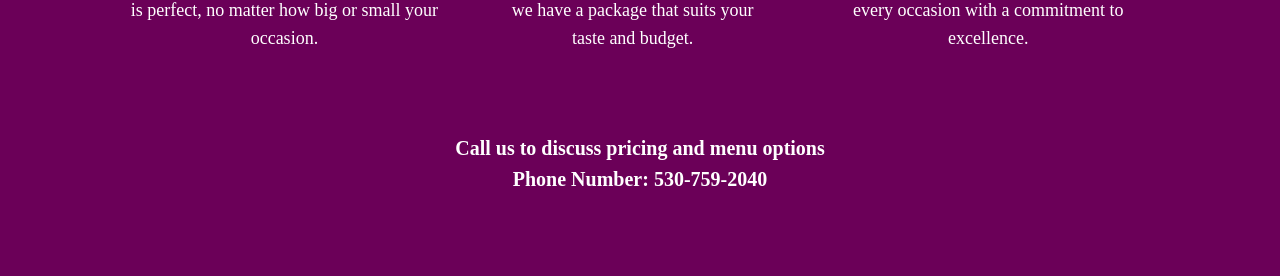
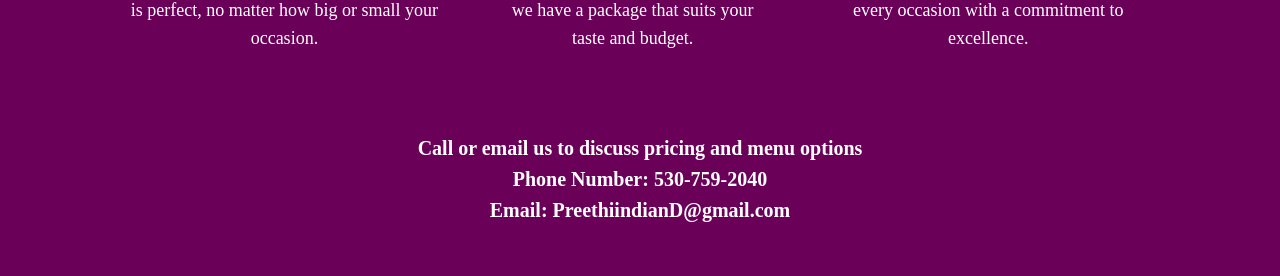
Before and after one commit to kellyhp/preethi-tailwind, a Next.js app: page /catering in a window 1280 px wide. Shown: the part 933-1209 px from the top of the page. Built offline with nearby package versions, Linux system fonts and the light colour scheme; a web font is replaced by a local one.

Commit message:
fixed issues 3-5

```diff
--- a/src/app/scenes/BuffetPage.jsx
+++ b/src/app/scenes/BuffetPage.jsx
@@ -11,7 +11,7 @@ import useSeasonal from "../hooks/useSeasonal";
 
 const BuffetPage = () => {
   const isAboveMediumScreens = useMediaQuery("(min-width: 1ç060px)");
-  const images = ['carousel-1.png','carousel-2.png','carousel-3.png','carousel-4.png','carousel-5.png' ];
+  const images = ['carousel-4.png','carousel-2.png','carousel-3.png','carousel-1.png','carousel-5.png' ];
   const seasonalMenu = useSeasonal();
   const mainMenu = useMain();
   return (
@@ -35,6 +35,7 @@ const BuffetPage = () => {
             <p className="font-unna font-bold text-white text-base text-center flex items-center justify-center">
                 Buffet Hours <br/>
                 Lunch: 11:30 am to 12:30 pm <br/>
+                Dinner Hours <br/>
                 Dinner: 5:00 pm to 10:00 pm <br/>
             </p>
         </div>
--- a/src/app/scenes/CateringPage.jsx
+++ b/src/app/scenes/CateringPage.jsx
@@ -74,8 +74,9 @@ const CateringPage = () => {
               </div>
             </div>
             <div id="disclaimer" className="mt-6 md:mt-20">
-              Call us to discuss pricing and menu options <br />
-              Phone Number: 530-759-2040
+              Call or email us to discuss pricing and menu options <br />
+              Phone Number: 530-759-2040 <br />
+              Email: PreethiindianD@gmail.com
             </div>
           </div>
           </div>
```
